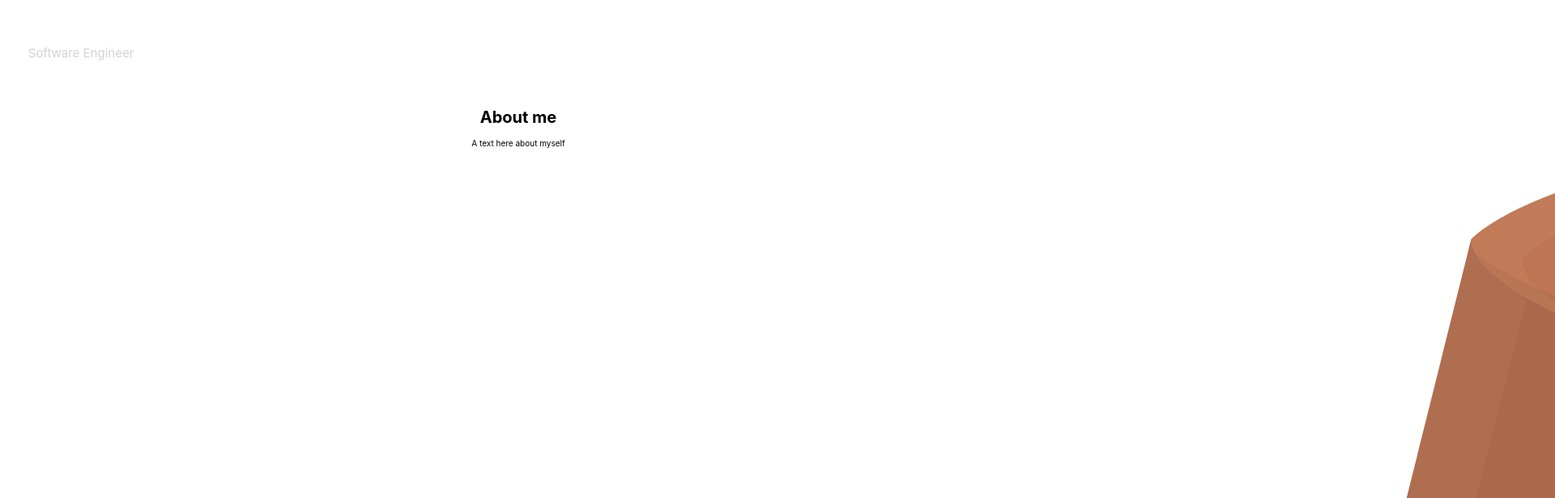
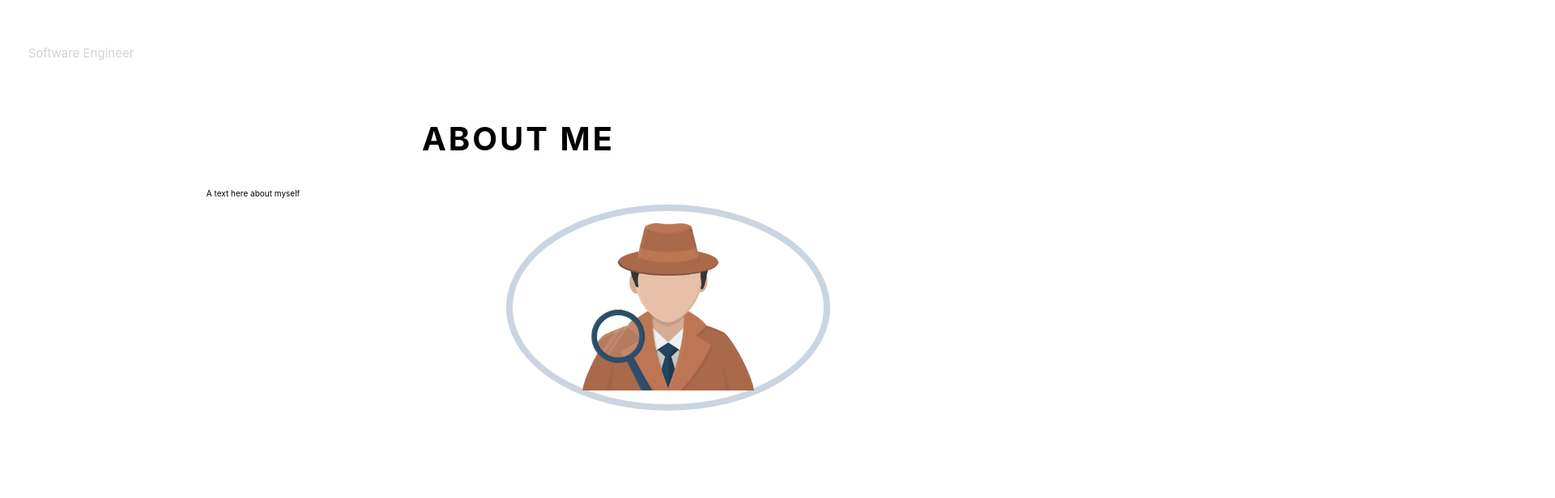
Before and after one commit to jolene-jebet/portfolio, a JavaScript app: page / in a window 1280 px wide. Shown: the part 280-896 px from the top of the page at 81% size, 1920 px wide, since content can reach past the window. Built offline with nearby package versions, Linux system fonts and the light colour scheme; the HTML template or start-up script is replaced by a standard one.

Commit message:
task 10 : style the about section

```diff
--- a/src/App.css
+++ b/src/App.css
@@ -117,3 +117,47 @@ a, a:active, a:hover {
   color: lightgray;
   transform: scale(1.05);
 }
+
+/* about section */
+.about{
+  height: 72vh;
+  width: 100%;
+  padding: 4rem, 5rem;
+  display: flex;
+  flex-direction: column;
+  text-align: center;
+}
+.about-heading{
+  font-size: 4rem;
+  text-transform: uppercase;
+  letter-spacing: .3rem;
+  color: #000;
+}
+.about-info{
+  display: flex;
+  justify-content: space-evenly;
+}
+.about .about-info .abour-desc{
+  font-size: 1.7rem;
+  line-height: 2rem;
+  max-width: 50%;
+  margin-top: -0.2rem;
+  display: flex;
+  align-items: center;
+}
+.about .about-img{
+  display: block;
+}
+.about .about-img .about-img-wrapper{
+  padding: 15px;
+  margin-top: 30px;
+  height: auto;
+  max-width: 400px;
+  position: relative;
+  display: inline-block;
+  border-radius: 60%;
+  border: 1vh solid #cbd5e1;
+}
+.about .about-img .about-img-wrapper img{
+  width: 60%;
+}
```
